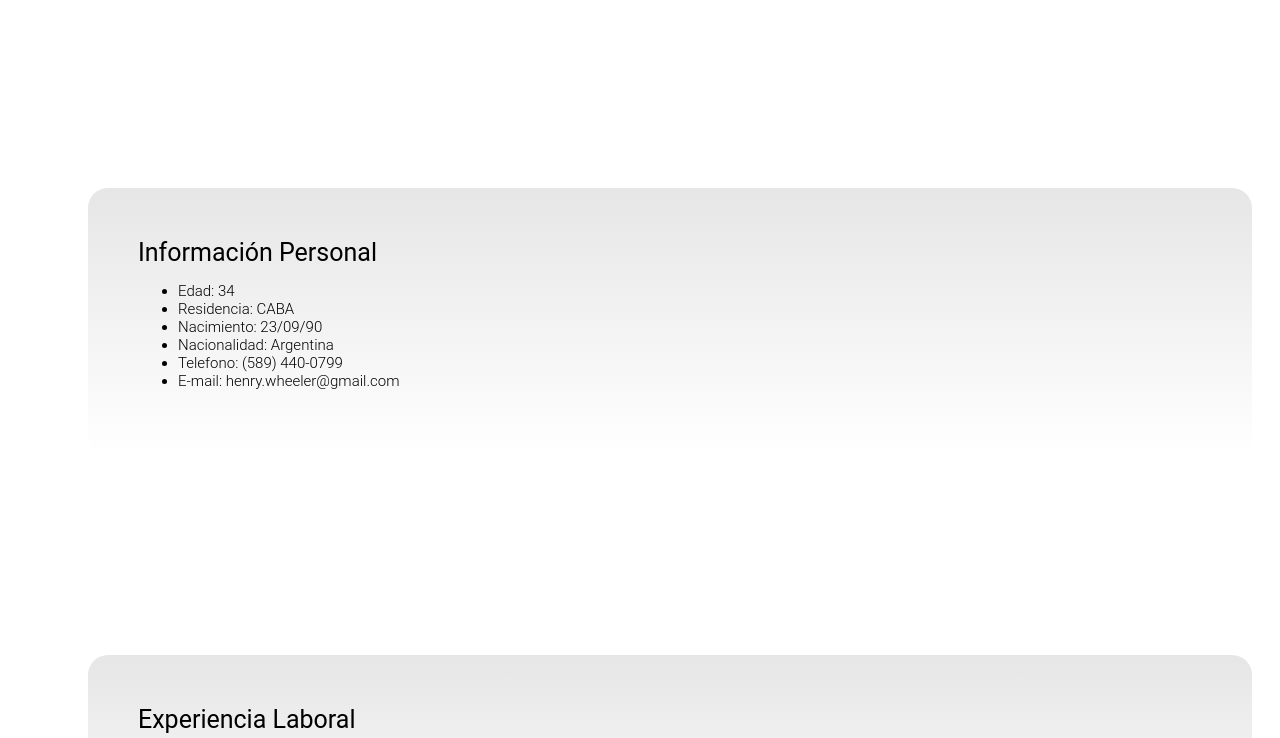
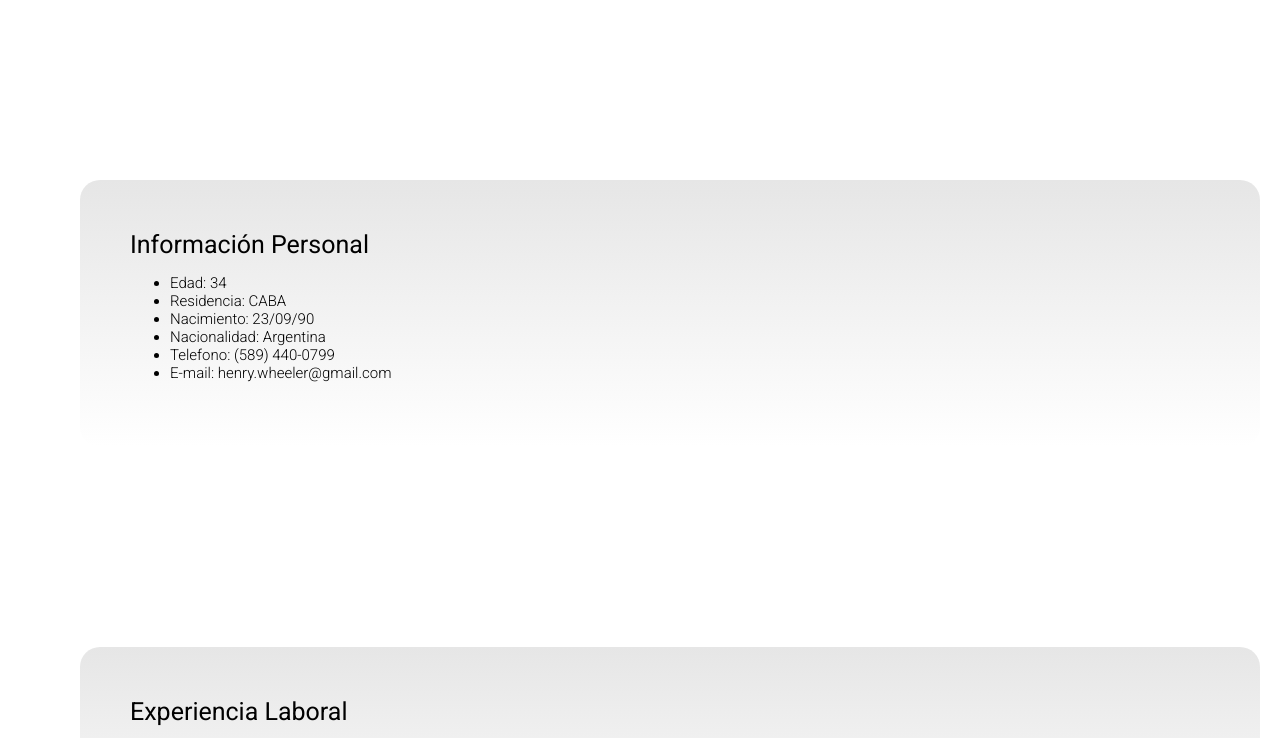
Before and after one commit to Julienne90/Julienne90.github.io, a plain HTML site: page index.html in a window 1280 px wide. Shown: the part 350-1088 px from the top of the page. Drawn offline with Linux system fonts and the light colour scheme.

Commit message:
Update estilo2.css

```diff
--- a/css/estilo2.css
+++ b/css/estilo2.css
@@ -1,4 +1,3 @@
-@@ -0,0 +1,83 @@
 @import url('https://fonts.googleapis.com/css2?family=Roboto:ital,wght@0,100;0,300;0,400;1,100;1,300;1,400&display=swap');
 body {
     font-family: open, sans-serif;
```
